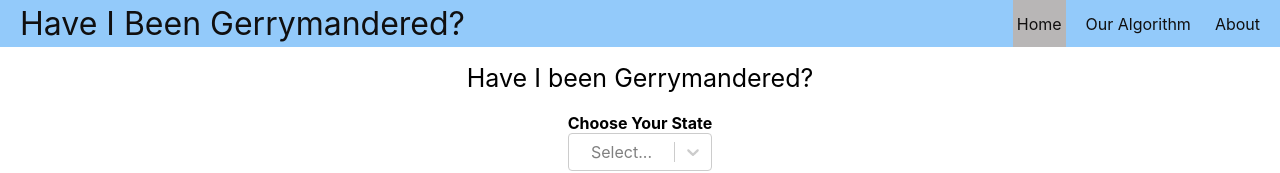
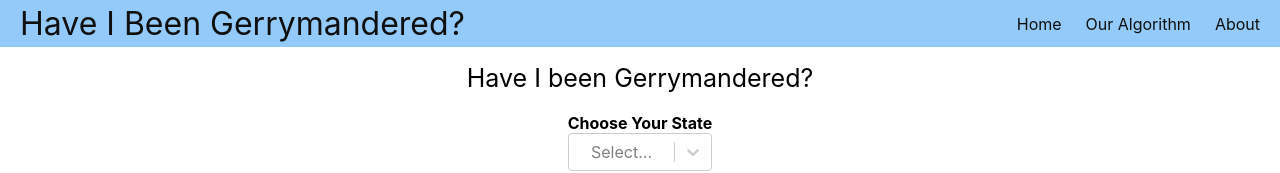
Before and after one commit to Have-I-Been-Gerrymandered/react, a React (Create React App) app: page / in a window 1280 px wide. Shown: the top 173 px of the page. Built offline with nearby package versions, Linux system fonts and the light colour scheme.

Commit message:
Fixes to navbar links

```diff
--- a/package.json
+++ b/package.json
@@ -9,6 +9,7 @@
     "antd": "^4.24.2",
     "react": "^18.2.0",
     "react-dom": "^18.2.0",
+    "react-router-dom": "^6.4.3",
     "react-scripts": "5.0.1",
     "react-select": "^5.6.0",
     "react-usa-map": "^1.5.0",
--- a/src/index.js
+++ b/src/index.js
@@ -3,7 +3,7 @@ import ReactDOM from 'react-dom/client';
 import './index.css';
 import SearchDistrict from './searchDistrict';
 import App from './App'
-import reportWebVitals from './reportWebVitals';
+//import reportWebVitals from './reportWebVitals';
 import "./navigationBar"
 import { BrowserRouter } from "react-router-dom"
 
@@ -17,4 +17,4 @@ root.render(
 );
 
 
-reportWebVitals()
+//reportWebVitals()
--- a/src/navigationBar.js
+++ b/src/navigationBar.js
@@ -3,11 +3,14 @@ import { Link, useMatch, useResolvedPath } from "react-router-dom"
 export default function Navbar() {
   return (
     <nav className="nav">
-      <Link to="/" className="site-title">
+
+      <a href="../" className="site-title">
         Have I Been Gerrymandered?
-      </Link>
+      </a>
       <ul>
-        <CustomLink to="/">Home</CustomLink>
+        <a href="../">
+        Home
+        </a>
         <CustomLink to="/our-algorithm">Our Algorithm</CustomLink>
         <CustomLink to="/about">About</CustomLink>
       </ul>
--- a/src/searchDistrict.js
+++ b/src/searchDistrict.js
@@ -199,7 +199,7 @@ class searchDistrict extends Component {
       <hr></hr>
 
         { isStateSelected ? (
-             <img src={this.state.id ? require('./' + this.state.id + '.png') : ''} alt = '' />
+             <img src={this.state.id ? require('./district-maps/' + this.state.id + '.png') : ''} alt = '' />
 
         ) : ( <USAMap onClick={this.mapHandler} />)}
 
```
Also changed, not shown: 1 other file (tests, documents, lock files or other folders).
